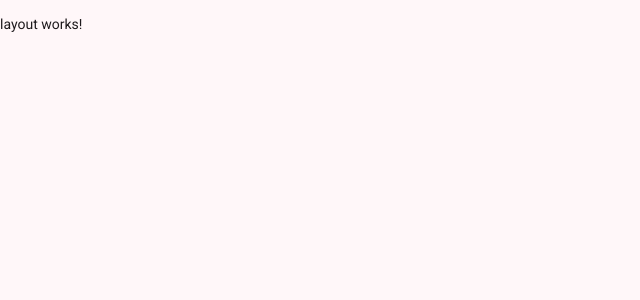
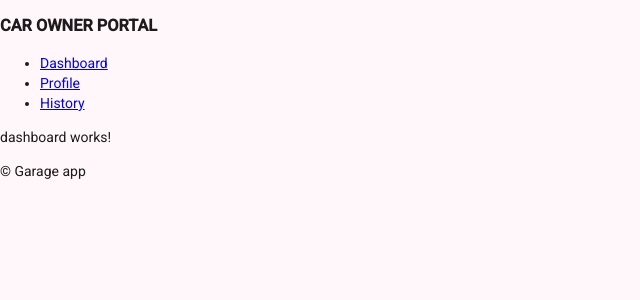
Before and after one commit to JoylineChepngeno/PROJECT-GARAGE, an Angular app in the folder garage-frontend/: page /car-owner/dashboard in a window 1280 px wide. Shown: the top 300 px of the page, without its empty margins (0-640 px from the left). Built offline with nearby package versions, Linux system fonts and the light colour scheme.

Commit message:
feat: Initial structure of layout page

```diff
--- a/garage-frontend/src/app/car-owner/layout/layout.html
+++ b/garage-frontend/src/app/car-owner/layout/layout.html
@@ -1 +1,21 @@
-<p>layout works!</p>
+<h3>CAR OWNER PORTAL</h3>
+<header>
+    <nav>
+        <ul>
+            <li><a routerLink="Dashboard">Dashboard</a></li>
+            <li><a routerLink="Profile"> Profile</a></li>
+            <li><a routerLink="History"> History</a></li>
+        </ul>
+
+    </nav>
+</header>
+
+<main>
+
+    <router-outlet></router-outlet>
+
+</main>
+<footer>
+    <p>&copy; Garage app</p>
+
+</footer>
```
